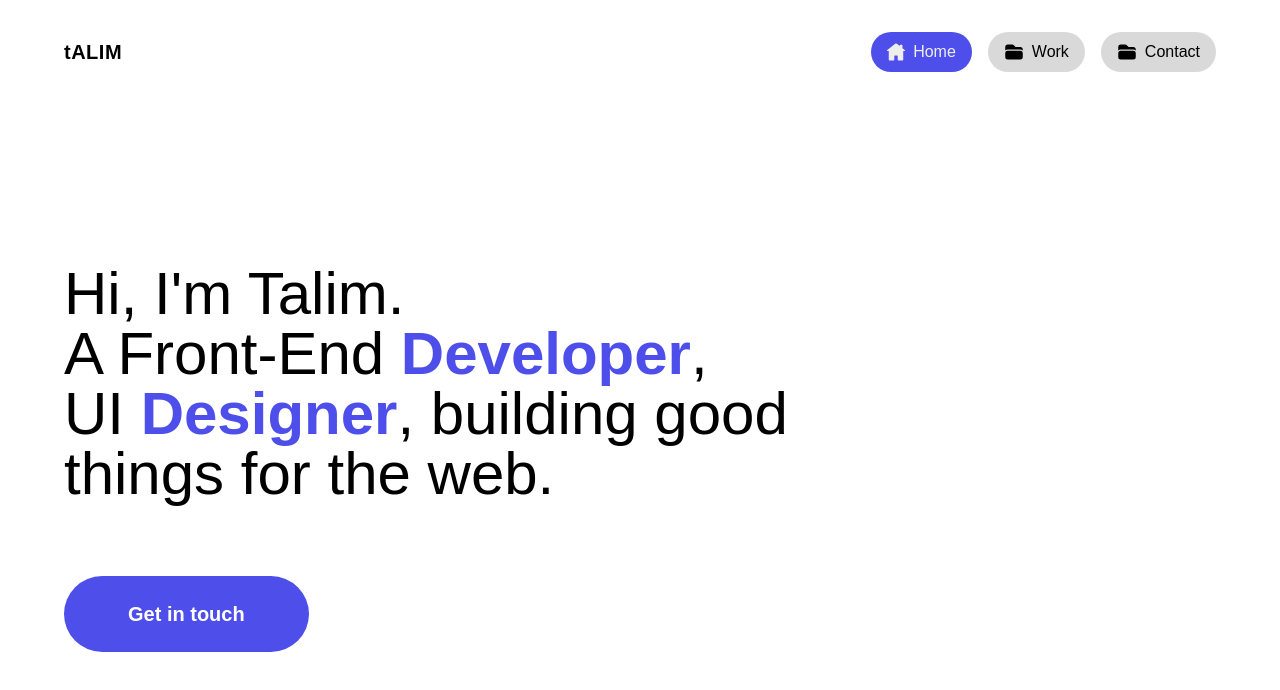
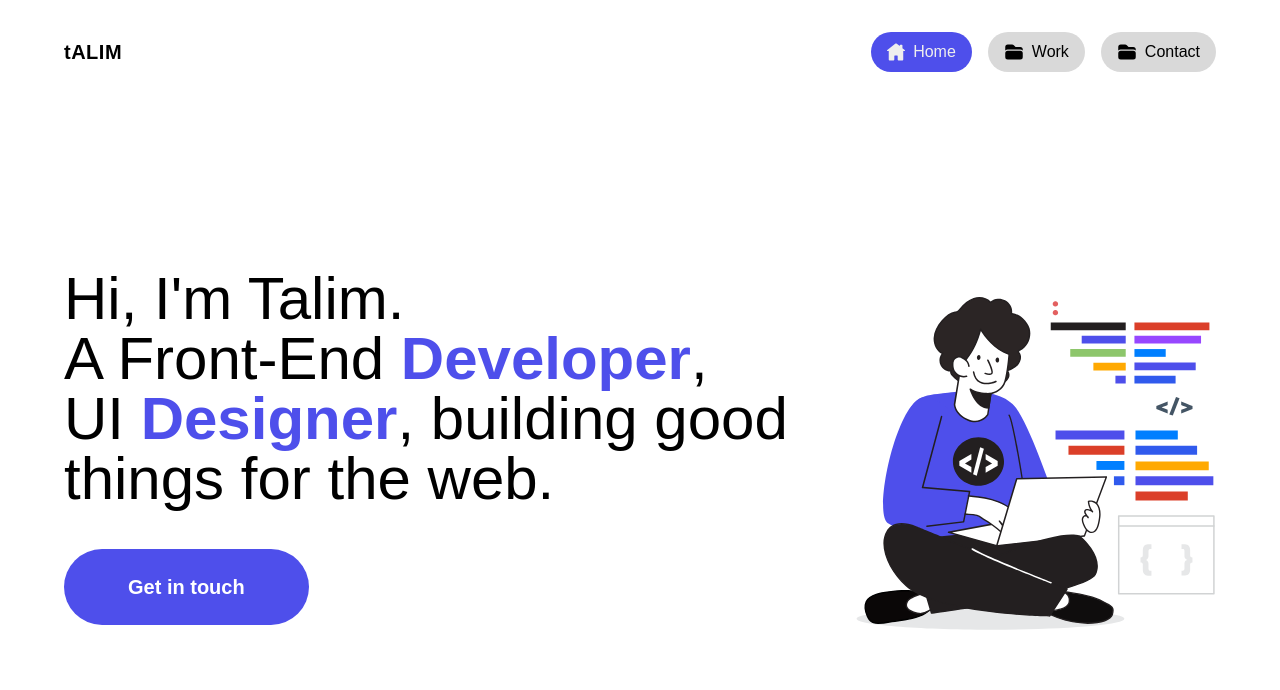
Before and after one commit to Md-Talim/Md-Talim, a Next.js app: page / in a window 1280 px wide. Shown: the top 690 px of the page. Built offline with nearby package versions, Linux system fonts and the light colour scheme.

Commit message:
Add a hero image

```diff
--- a/src/components/Header.tsx
+++ /dev/null
@@ -1,23 +0,0 @@
-'use client';
-
-import { motion } from 'framer-motion';
-
-const Header = () => {
-  return (
-    <motion.header
-      initial={{ opacity: 0 }}
-      animate={{ opacity: 1 }}
-      transition={{ duration: 0.2 }}
-    >
-      <h1 className="max-w-[25ch] text-3xl leading-tight md:text-4xl lg:text-6xl">
-        Hi, I&apos;m Talim.
-        <br /> A Front-End{' '}
-        <span className="font-bold text-primary">Developer</span>,
-        <br /> UI <span className="font-bold text-primary">Designer</span>,
-        building good things for the web.
-      </h1>
-    </motion.header>
-  );
-};
-
-export default Header;
--- a/src/components/Hero.tsx
+++ b/src/components/Hero.tsx
@@ -1,13 +1,26 @@
 'use client';
 
-import Header from '@/components/Header';
 import { motion } from 'framer-motion';
+import Image from 'next/image';
 import Link from 'next/link';
 
 const Hero = () => {
   return (
-    <section className="space-y-8 pt-20 lg:px-16 lg:pt-40">
-      <Header />
+    <section className="container mx-auto flex w-full flex-col items-center justify-between gap-10 space-y-8 pt-20 text-center sm:flex-row md:text-left lg:px-16 lg:pt-40">
+      <div>
+        <motion.header
+          initial={{ opacity: 0 }}
+          animate={{ opacity: 1 }}
+          transition={{ duration: 0.2 }}
+        >
+          <h1 className="max-w-[25ch] text-3xl leading-tight md:text-4xl lg:text-6xl">
+            Hi, I&apos;m Talim.
+            <br /> A Front-End{' '}
+            <span className="font-bold text-primary">Developer</span>,
+            <br /> UI <span className="font-bold text-primary">Designer</span>,
+            building good things for the web.
+          </h1>
+        </motion.header>
         <motion.div
           initial={{ opacity: 0, y: 100 }}
           animate={{ opacity: 1, y: 0 }}
@@ -20,6 +33,16 @@ const Hero = () => {
             Get in touch
           </Link>
         </motion.div>
+      </div>
+      <div className="">
+        <Image
+          src="/hero.svg"
+          alt="web developer"
+          width="400"
+          height="400"
+          className="relative max-w-full"
+        />
+      </div>
     </section>
   );
 };
```
Also changed, not shown: public/hero.svg (added). Lines whose indentation alone changed are shown as unchanged.
